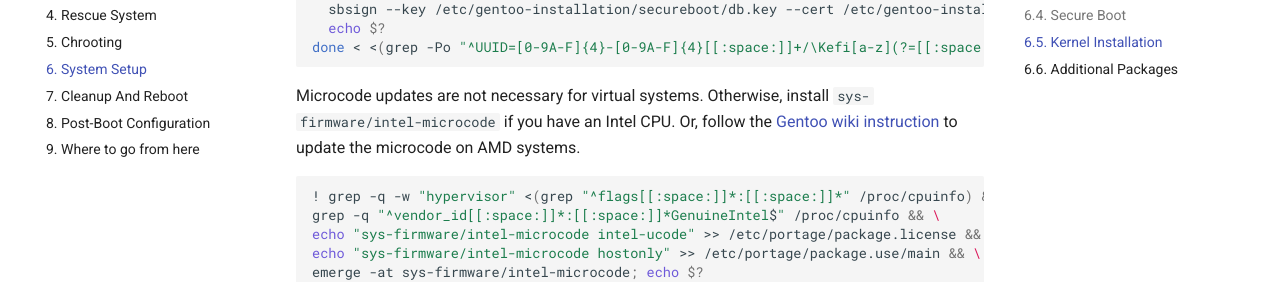
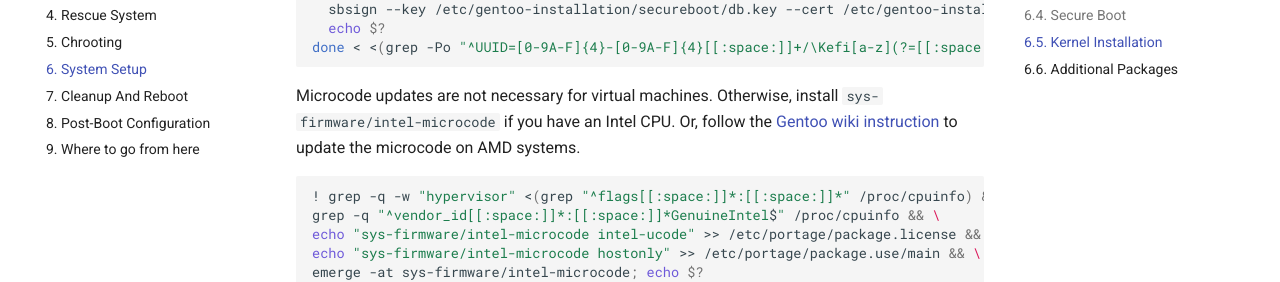
Before and after one commit to duxsco/gentoo-installation, an MkDocs documentation site: the page built from docs/system_setup.md, in a window 1280 px wide and 900 px high, scrolled down 4796 px. Shown: the part 174-456 px from the top of the window. Built offline with MkDocs 1.6.1 and Material for MkDocs 9.7.7, drawn with Linux system fonts in a browser that asks for light colours; comment, search, counter and statistics services are not loaded.

Commit message:
Update markdown

````diff
--- a/docs/system_setup.md
+++ b/docs/system_setup.md
@@ -248,7 +248,7 @@ while read -r my_esp; do
 done < <(grep -Po "^UUID=[0-9A-F]{4}-[0-9A-F]{4}[[:space:]]+/\Kefi[a-z](?=[[:space:]]+vfat[[:space:]]+)" /etc/fstab)
 ```
 
-Microcode updates are not necessary for virtual systems. Otherwise, install `sys-firmware/intel-microcode` if you have an Intel CPU. Or, follow the [Gentoo wiki instruction](https://wiki.gentoo.org/wiki/AMD_microcode) to update the microcode on AMD systems.
+Microcode updates are not necessary for virtual machines. Otherwise, install `sys-firmware/intel-microcode` if you have an Intel CPU. Or, follow the [Gentoo wiki instruction](https://wiki.gentoo.org/wiki/AMD_microcode) to update the microcode on AMD systems.
 
 ```bash
 ! grep -q -w "hypervisor" <(grep "^flags[[:space:]]*:[[:space:]]*" /proc/cpuinfo) && \
````
Also changed, not shown: docs/post-boot_configuration.md (+2 -2 lines).
